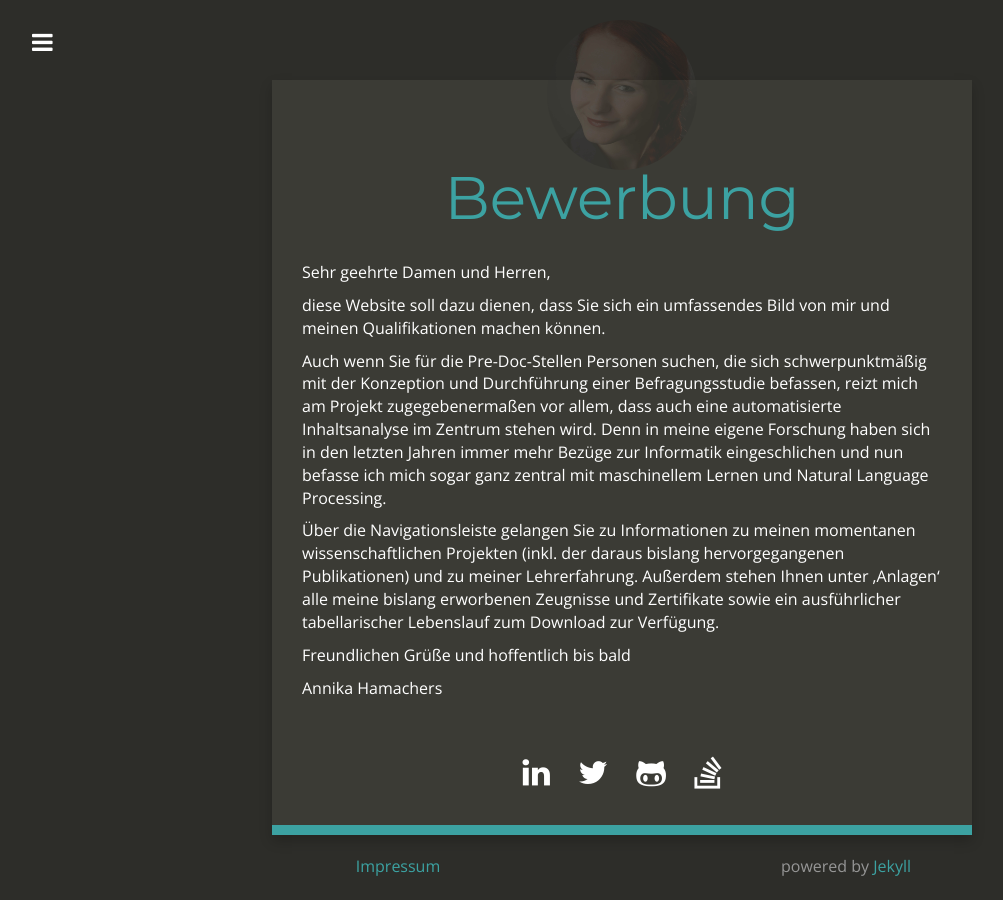
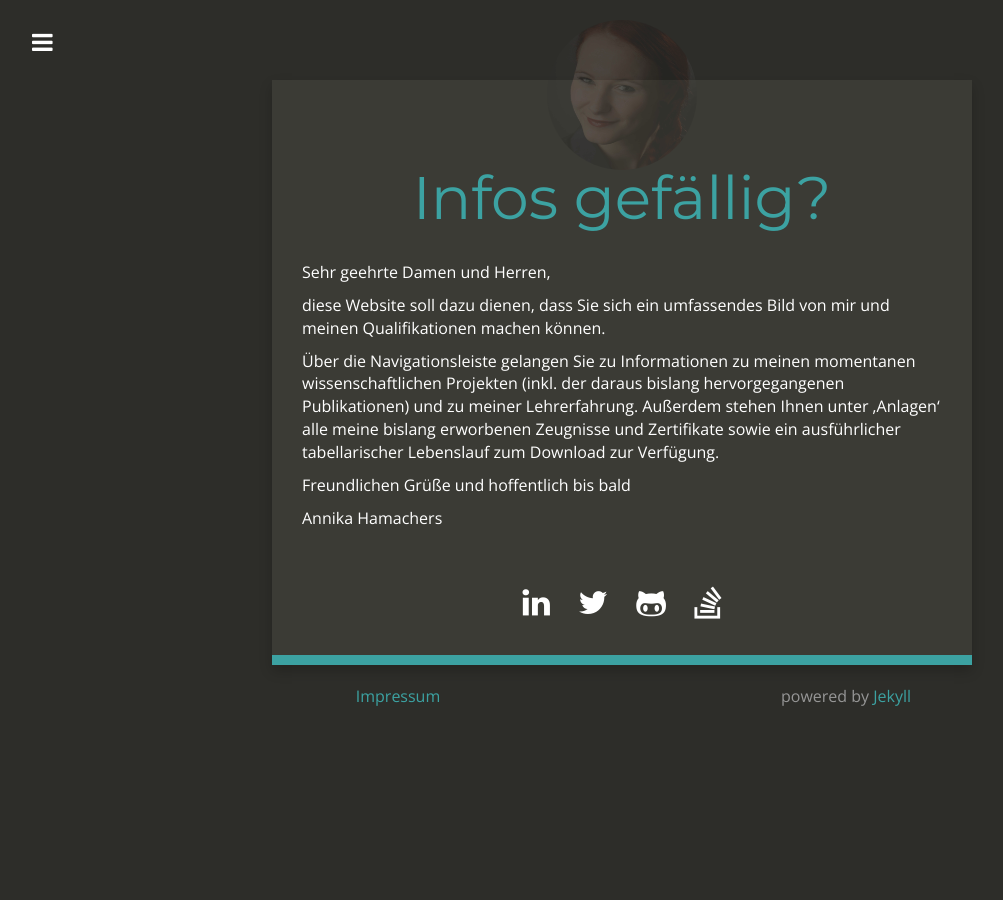
Before and after one commit to BriGitBardot/Bewerbung2, a Jekyll site: the page built from index.md, in a window 1280 px wide. Shown: the whole page, without its empty margins (18-1021 px from the left). Built offline with Jekyll 4.4.1, drawn with Linux system fonts in a browser that asks for light colours; nearby versions of some CDN libraries.

Commit message:
Update index.md

```diff
--- a/index.md
+++ b/index.md
@@ -12,14 +12,12 @@ layout: pic
                 <img id="bild" src="Anonymous.jpg" class="img-circle about-image" height="150" width="150" alt="{{ site.title }}" />
             </div>
 
-            <h1 class="header author-header" itemprop="headline">{{ site.title }}</h1>
+            <h1 class="header author-header" itemprop="headline">Infos gefällig?</h1>
 
             <div class="author-text">
 <p align="left">Sehr geehrte Damen und Herren,</p>
 
 <p align="left">diese Website soll dazu dienen, dass Sie sich ein umfassendes Bild von mir und meinen Qualifikationen machen können.</p>
-
-<p align="left">Auch wenn Sie für die Pre-Doc-Stellen Personen suchen, die sich schwerpunktmäßig mit der Konzeption und Durchführung einer Befragungsstudie befassen, reizt mich am Projekt zugegebenermaßen vor allem, dass auch eine automatisierte Inhaltsanalyse im Zentrum stehen wird. Denn in meine eigene Forschung haben sich in den letzten Jahren immer mehr Bezüge zur Informatik eingeschlichen und nun befasse ich mich sogar ganz zentral mit maschinellem Lernen und Natural Language Processing. </p>
 
 <p align="left">Über die Navigationsleiste gelangen Sie zu Informationen zu meinen momentanen wissenschaftlichen Projekten (inkl. der daraus bislang hervorgegangenen Publikationen) und zu meiner Lehrerfahrung. Außerdem stehen Ihnen unter ‚Anlagen‘ alle meine bislang erworbenen Zeugnisse und Zertifikate sowie ein ausführlicher tabellarischer Lebenslauf zum Download  zur Verfügung.</p>
 
```
